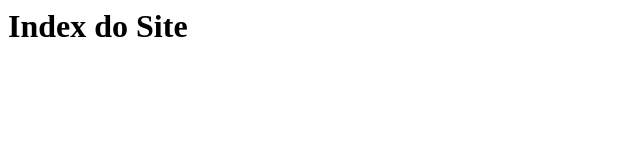
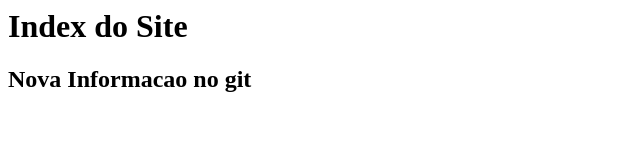
Before and after one commit to doroszsilvia/meuprimeirorepositorio, a plain HTML site: page index.html in a window 1280 px wide. Shown: the whole page, without its empty margins (0-640 px from the left). Drawn offline with Linux system fonts and the light colour scheme.

Commit message:
new index

```diff
--- a/index.html
+++ b/index.html
@@ -7,5 +7,6 @@
 </head>
 <body>
     <h1>Index do Site</h1>
+    <h2>Nova Informacao no git</h2>
 </body>
 </html>
```
Also changed, not shown: 1 other file.
